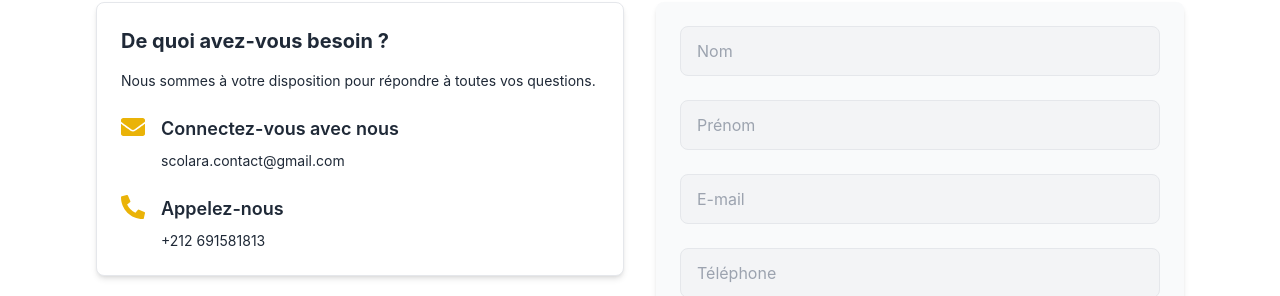
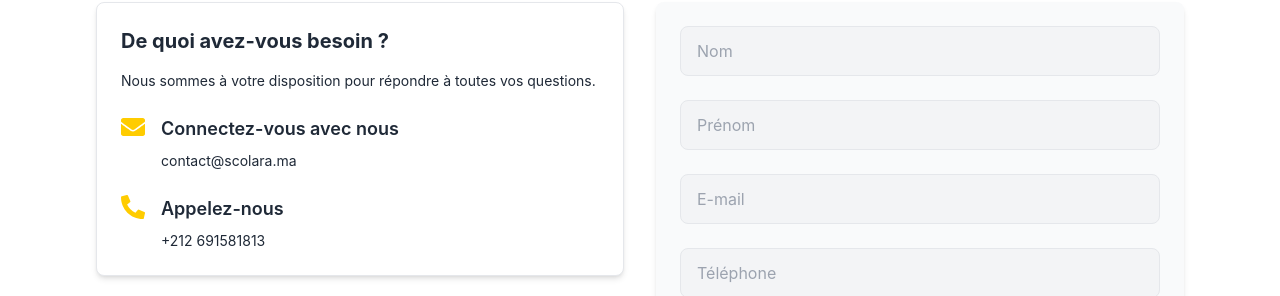
Before and after one commit to saad-mazouzi/scolara-website, a React (Create React App) app: page / in a window 1280 px wide. Shown: the part 5398-5694 px from the top of the page. Built offline with nearby package versions, Linux system fonts and the light colour scheme.

Commit message:
modify the footer mail

```diff
--- a/src/Components/ContactForm.js
+++ b/src/Components/ContactForm.js
@@ -71,16 +71,16 @@ const ContactForm = () => {
             Nous sommes à votre disposition pour répondre à toutes vos questions.
           </p>
           <div className="mb-6 flex items-start">
-            <FaEnvelope className="text-yellow-500 text-2xl mr-4" />
+            <FaEnvelope className="text-[#ffcc00] text-2xl mr-4" />
             <div>
               <h4 className="font-semibold text-lg mb-2">
                 Connectez-vous avec nous
               </h4>
-              <p className="text-sm">scolara.contact@gmail.com</p>
+              <p className="text-sm">contact@scolara.ma</p>
             </div>
           </div>
           <div className="flex items-start">
-            <FaPhoneAlt className="text-yellow-500 text-2xl mr-4" />
+            <FaPhoneAlt className="text-[#ffcc00] text-2xl mr-4" />
             <div>
               <h4 className="font-semibold text-lg mb-2">Appelez-nous</h4>
               <p className="text-sm">+212 691581813</p>
```
